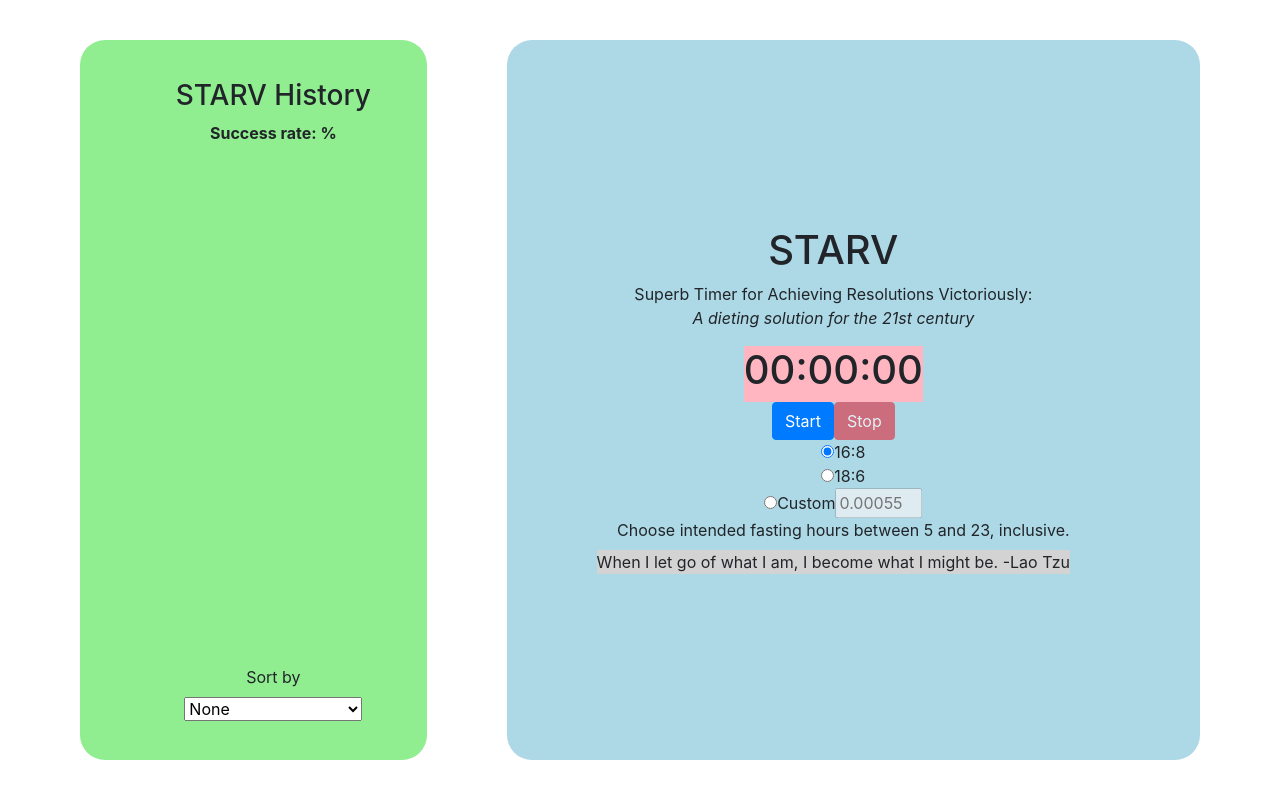
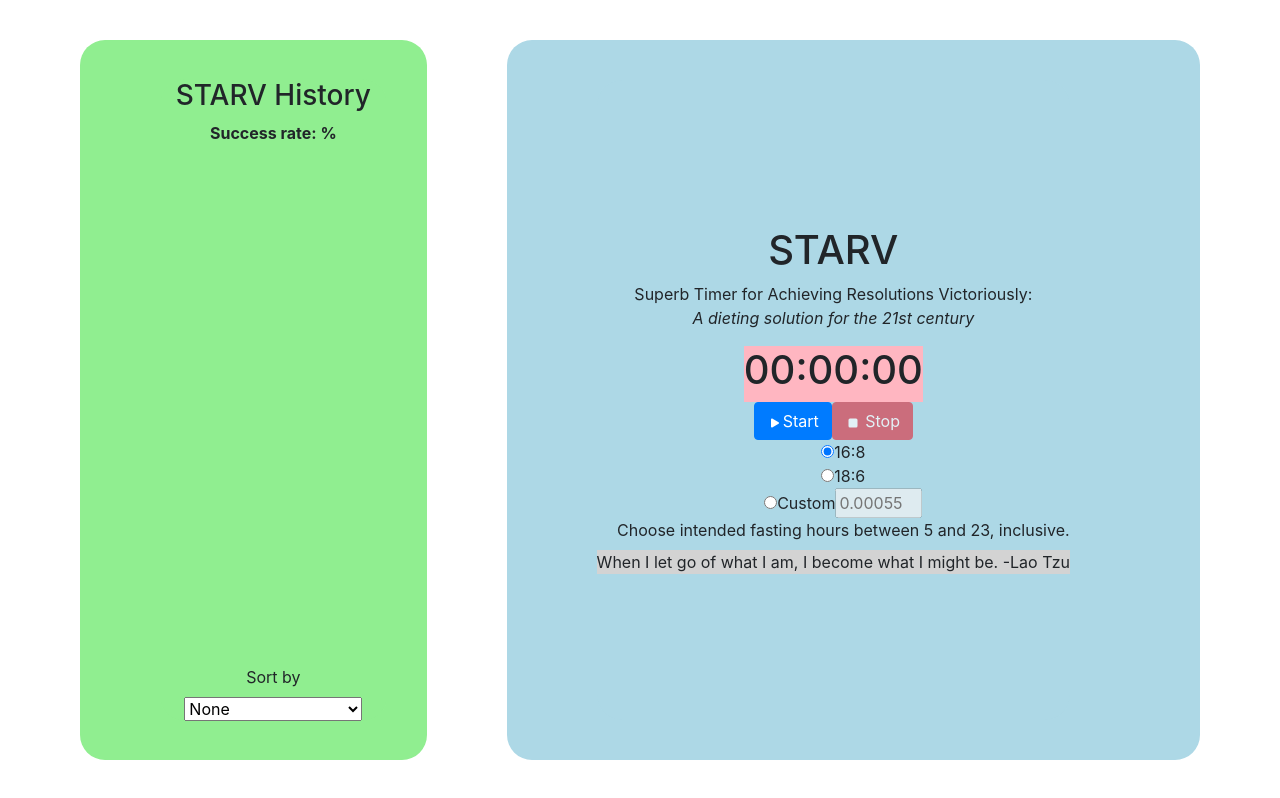
Before and after one commit to wan-li-va/STARV, a React (Create React App) app: page / in a window 1280 px wide. Built offline with nearby package versions, Linux system fonts and the light colour scheme.

Commit message:
award, stop, play icons

```diff
--- a/package.json
+++ b/package.json
@@ -39,6 +39,8 @@
     "gh-pages": "^2.2.0",
     "mathjs": "^7.0.0",
     "moment": "^2.25.3",
-    "react-bootstrap": "^1.0.1"
+    "react-bootstrap": "^1.0.1",
+    "react-bootstrap-icons": "^1.0.2-alpha3",
+    "react-icons": "^3.10.0"
   }
 }
--- a/src/Entry.js
+++ b/src/Entry.js
@@ -1,5 +1,8 @@
 import React, { Component } from "react";
 import Card from 'react-bootstrap/Card';
+import { BsFillAwardFill } from "react-icons/bs";
+import { BsCheck } from "react-icons/bs";
+import { BsX } from "react-icons/bs";
 
 export default class Entry extends Component {
     constructor(props) {
@@ -41,14 +44,15 @@ export default class Entry extends Component {
             <div>
                 <Card bg={this.props.fast.wasSuccessful ? "success" : "danger"}>
                     <Card.Body>
-                        <Card.Text>
-                            Date Completed: {this.props.fast.dateMade} <br />
-                                Duration: {this.formatTime(this.props.fast.timePassed)} <br />
-                                Success: {this.isSuccess(this.props.fast.wasSuccessful)}
+                        {(this.props.fast.wasSuccessful) ? <div className="text-right"><BsFillAwardFill /></div> : ""}
+                        < Card.Text >
+                            <em>Date Completed:</em> {this.props.fast.dateMade} <br />
+                            <em>Duration:</em> {this.formatTime(this.props.fast.timePassed)} <br />
+                            <em>Success:</em> {this.isSuccess(this.props.fast.wasSuccessful)} {(this.props.fast.wasSuccessful) ? <BsCheck /> : <BsX />}
                         </Card.Text>
                     </Card.Body>
                 </Card>
-            </div>
+            </div >
             // </div>
         )
     }
--- a/src/OptionsPanel.js
+++ b/src/OptionsPanel.js
@@ -1,5 +1,7 @@
 import React, { Component } from "react";
 import Button from "react-bootstrap/Button";
+import { BsFillPlayFill } from "react-icons/bs";
+import { BsFillStopFill } from "react-icons/bs";
 
 export default class OptionsPanel extends Component {
     constructor(props) {
@@ -56,8 +58,8 @@ export default class OptionsPanel extends Component {
 
     render() {
         return <div id="OptionsPanel">
-            <Button onClick={this.handleStartStop} disabled={this.state.buttonDisabled}>Start</Button>
-            <Button variant="danger" onClick={this.handleStartStop} disabled={!this.props.isRunning}>Stop</Button>
+            <Button onClick={this.handleStartStop} disabled={this.state.buttonDisabled}><BsFillPlayFill />Start</Button>
+            <Button variant="danger" onClick={this.handleStartStop} disabled={!this.props.isRunning}><BsFillStopFill /> Stop</Button>
             {/* <button onClick={this.handleStart}>hi</button> */}
 
             <div className="form-check">
```
Also changed, not shown: 1 other file (tests, documents, lock files or other folders).
